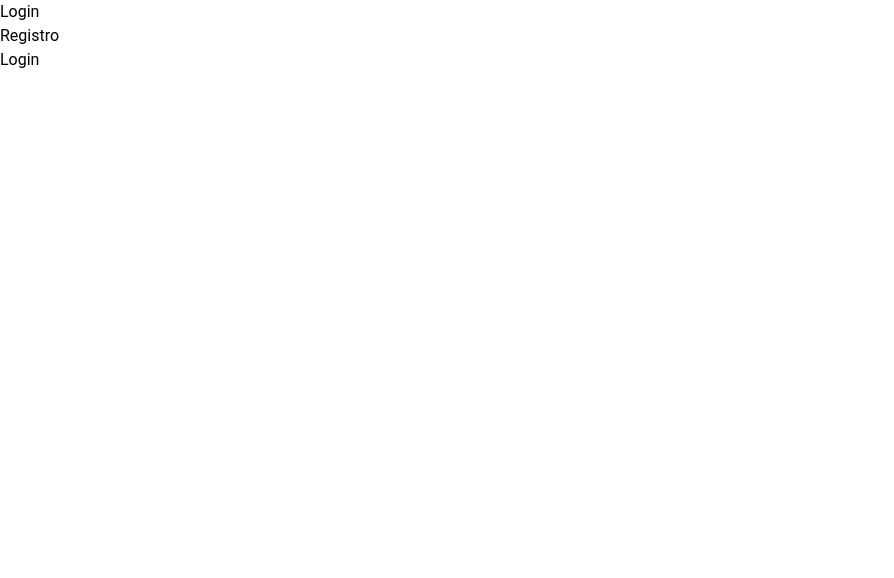
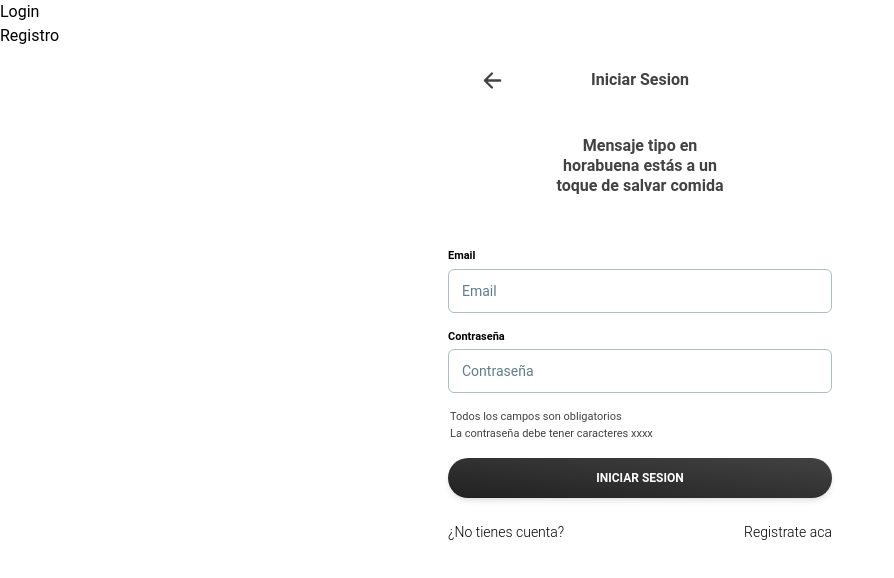
Before and after one commit to No-Country/s10-10-m-php-react-amazon, a React (Vite) app in the folder front/: page /login in a window 1280 px wide. Shown: the top 578 px of the page, without its empty margins (0-894 px from the left). Built offline with nearby package versions, Linux system fonts and the light colour scheme.

Commit message:
upload login

```diff
--- /dev/null
+++ b/front/src/views/login/formUser/index.jsx
@@ -0,0 +1,40 @@
+
+import {
+    Input,
+    Button,
+    Typography,
+} from "@material-tailwind/react";
+
+
+
+const Form = () => {
+
+    return (
+        <div>
+            <form className="mt-8 mb-2 w-80 max-w-screen-lg sm:w-96">
+                <div className="mb-4 flex flex-col gap-4">
+                    <span className='text-left text-black font-bold -mb-3' style={{ fontSize: '11px' }}>Email</span>
+                    <Input label="Email" size="lg" />
+                    <span className='text-left text-black font-bold -mb-3' style={{ fontSize: '11px' }}>Contraseña</span>
+                    <Input label="Contraseña" size="lg" />
+                </div>
+                <div className="-ml-2.5 text-left pl-3 text-gray-800 my-4" style={{ fontSize: '11px' }}>
+                    <p>Todos los campos son obligatorios</p>
+                    <span>La contraseña debe tener caracteres xxxx</span>
+                </div>
+                <div className="pt-0">
+                    <Button variant="gradient" fullWidth className="rounded-full" type="submit">
+                        Iniciar Sesion
+                    </Button>
+                    <Typography variant="small" className="mt-6 flex justify-between">
+                        <span>¿No tienes cuenta?</span>
+                        <span>Registrate aca</span>
+                    </Typography>
+                </div>
+
+
+            </form>
+        </div>
+    )
+}
+export default Form
--- a/front/src/views/login/index.jsx
+++ b/front/src/views/login/index.jsx
@@ -1,11 +1,26 @@
-import React from 'react'
+import { IoArrowBackOutline } from 'react-icons/io5';
+import Form from './formUser';
 
 const Login = () => {
+
   return (
-    <div>
-      <h1>Login</h1>
+    <div className="flex flex-col items-center" >
+      <div className='flex items-center justify-center relative w-80 h-16 text-gray-800 mb-6'>
+        <button className='absolute left-0 text-xl'>
+          <IoArrowBackOutline size={25} />
+        </button>
+        <div>
+          <h1 className='text-center text-gray-800 font-bold' >Iniciar Sesion</h1>
+        </div>
+      </div>
+      <div className='w-48 leading-tight font-bold text-gray-800 text-center'>
+        <p>Mensaje tipo en horabuena estás a un toque de salvar comida</p>
+      </div>
+      <div className="flex flex-col items-center mt-5">
+        <Form />
+      </div>
     </div>
-  )
+  );
 }
 
-export default Login
+export default Login;
```
